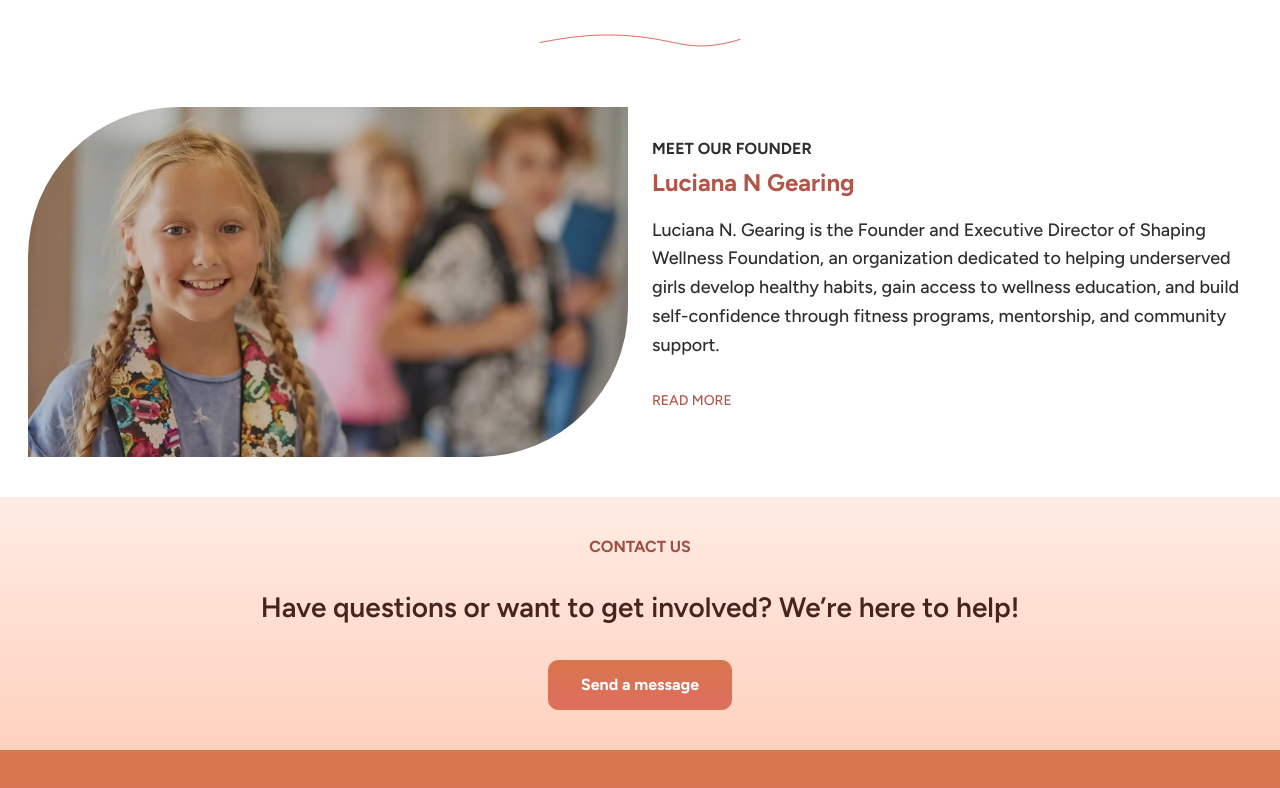
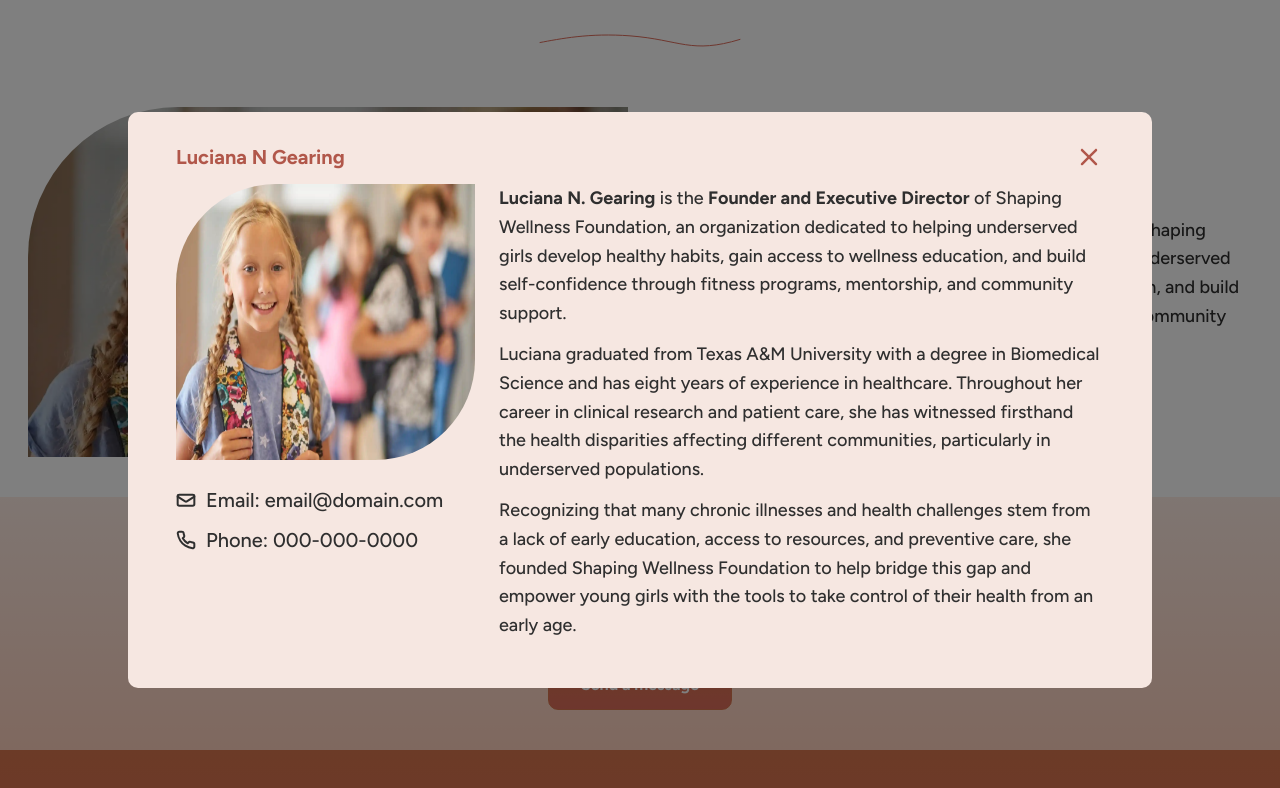
Before and after one commit to jayc-gh/Shaping-Wellness, a Next.js app: page /who-we-are in a window 1280 px wide. Both pictures are taken after a click on the button "READ MORE". Shown: the part 2237-3025 px from the top of the page. Built offline with nearby package versions, Linux system fonts and the light colour scheme; no server answers.

Commit message:
popups done

```diff
--- a/app/globals.css
+++ b/app/globals.css
@@ -174,6 +174,13 @@ h5 {
     line-height: 140%;
   }
 
+  .p2 {
+    font-size: 20px;
+    font-style: normal;
+    font-weight: 500;
+    line-height: 160%;
+  }
+
   .p3 {
     font-size: 18px;
     font-style: normal;
--- a/app/who-we-are/page.tsx
+++ b/app/who-we-are/page.tsx
@@ -9,8 +9,18 @@ import EarthHeart from '../../app/icons/earth-heart.svg';
 import HeartShake from '../../app/icons/heart-shake.svg';
 import Improvement from '../../app/icons/improvement.svg';
 import MeetOurFounder from '@/components/pages/who-we-are/meet-our-founder';
+import { useState, useRef } from 'react';
+import { useOutsideClick, useStopScroll } from '@/lib/functions';
 
 export default function WhoWeAre() {
+  const [popup, setPopup] = useState<boolean>(false);
+  const popupRef = useRef<HTMLDivElement | null>(null);
+
+  useOutsideClick(popupRef, () => setPopup(false));
+
+  // page fixed (not scrollable) when popup is open
+  useStopScroll(popup);
+
   return (
     <main className="flex flex-col w-full">
       <div
@@ -192,7 +202,7 @@ export default function WhoWeAre() {
               education, and build self-confidence through fitness programs,
               mentorship, and community support.
             </p>
-            <button className="link-btn !pl-0">
+            <button className="link-btn !pl-0" onClick={() => setPopup(!popup)}>
               <span className="p5 text-[#b1574a]">READ MORE</span>
             </button>
           </div>
@@ -209,6 +219,13 @@ export default function WhoWeAre() {
           </Link>
         </div>
       </div>
+      {popup ? (
+        <div className="popup-bg">
+          <div ref={popupRef}>
+            <MeetOurFounder setPopup={setPopup} />
+          </div>
+        </div>
+      ) : null}
     </main>
   );
 }
--- a/components/footer/bottom-footer/footerB.tsx
+++ b/components/footer/bottom-footer/footerB.tsx
@@ -1,7 +1,19 @@
+'use client';
+
 import Link from 'next/link';
 import PrivacyPolicy from '@/components/footer/bottom-footer/privacy-policy';
+import { useOutsideClick, useStopScroll } from '@/lib/functions';
+import { useState, useRef } from 'react';
 
 export default function FooterB() {
+  const [popup, setPopup] = useState<boolean>(false);
+  const popupRef = useRef<HTMLDivElement | null>(null);
+
+  useOutsideClick(popupRef, () => setPopup(false));
+
+  // page fixed (not scrollable) when popup is open
+  useStopScroll(popup);
+
   return (
     <div className="bot-footer-container">
       <div className="bot-footer-content-container">
@@ -10,7 +22,11 @@ export default function FooterB() {
           Wellness Foundation is a 501(c)(3) tax-exempt nonprofit organization.
         </p>
         <div className="bot-footer-right-container">
-          <p className="p6 thin underline cursor-pointer">Privacy Policy</p>
+          <button onClick={() => setPopup(!popup)}>
+            <span className="p6 thin underline cursor-pointer">
+              Privacy Policy
+            </span>
+          </button>
           <p className="p6 thin">|</p>
           <p className="p6 thin">
             Images by{' '}
@@ -37,6 +53,13 @@ export default function FooterB() {
           </p>
         </div>
       </div>
+      {popup ? (
+        <div className="popup-bg">
+          <div ref={popupRef}>
+            <PrivacyPolicy setPopup={setPopup} />
+          </div>
+        </div>
+      ) : null}
     </div>
   );
 }
--- a/components/footer/bottom-footer/privacy-policy.tsx
+++ b/components/footer/bottom-footer/privacy-policy.tsx
@@ -1,8 +1,77 @@
 'use client';
 
-import Close from '../../app/icons/close-color.svg';
-import Email from '../../app/icons/email-nofill-black.svg';
-import Phone from '../../app/icons/phone-nofill-black.svg';
-import Mailbox from '../../app/icons/mailbox-nofill-black.svg';
+import Close from '../../../app/icons/close-color.svg';
+import Email from '../../../app/icons/email-nofill-black.svg';
+import Phone from '../../../app/icons/phone-nofill-black.svg';
+import Mailbox from '../../../app/icons/mailbox-nofill-black.svg';
+import React from 'react';
 
-export default function PrivacyPolicy() {}
+interface StepProps {
+  setPopup: React.Dispatch<React.SetStateAction<boolean>>;
+}
+
+export default function PrivacyPolicy({ setPopup }: StepProps) {
+  return (
+    <div className="popup-container !w-[800px]">
+      <div className="popup-header-wrapper">
+        <h5 className="!text-[#B1574A]">Privacy Policy</h5>
+        <button className="cursor-pointer" onClick={() => setPopup(false)}>
+          <Close />
+        </button>
+      </div>
+      <div className="popup-text-wrapper">
+        <p className="p4">
+          Shaping Wellness Foundation values the support of our donors,
+          volunteers, and community members, and we are committed to protecting
+          their privacy.{' '}
+          <span className="!font-bold">
+            We do not sell, trade, or share any personal or donor information
+            with outside organizations.
+          </span>
+        </p>
+        <p className="p4">
+          To safeguard your data, Shaping Wellness Foundation has implemented
+          appropriate physical, electronic, and managerial procedures to prevent
+          unauthorized access, maintain data accuracy, and ensure the proper use
+          of the information we collect.
+        </p>
+        <p className="p4">
+          Any credit card or personal information provided through donations or
+          form submissions is used solely to process contributions or respond to
+          information requests.{' '}
+          <span className="!font-bold">
+            This information will not be disclosed, sold, rented, or shared with
+            any third party without the donor’s explicit consent.
+          </span>
+        </p>
+        <p className="p4">
+          If you wish to stop receiving communications from Shaping Wellness
+          Foundation, you may request to be removed from our mailing list at any
+          time. For record-keeping purposes, your donor history will remain in
+          our secure database, but you will no longer receive emails or physical
+          mailings from our organization.
+        </p>
+        <p className="p4 !font-bold">
+          To opt out of communications or to ask questions about our privacy
+          practices, please contact us at:
+        </p>
+      </div>
+      <div className="popup-image-wrapper">
+        <div className="popup-contact-wrapper">
+          <div className="popup-contact">
+            <Email />
+            <p className="p4">Email: email@domain.com</p>
+          </div>
+          <div className="popup-contact">
+            <Phone />
+            <p className="p4">Phone: 000-000-0000</p>
+          </div>
+          <div className="popup-contact">
+            <Mailbox />
+            <p className="p4">P.O. Box: 123 Main St</p>
+          </div>
+        </div>
+      </div>
+    </div>
+  );
+}
--- a/components/navbar/navbar.tsx
+++ b/components/navbar/navbar.tsx
@@ -7,6 +7,7 @@ import LogoSvg from '../../app/icons/LogoSVG.svg';
 import ArrowDown from '../../app/icons/Arrow-down.svg';
 import ArrowUpColor from '../../app/icons/Arrow-up-color.svg';
 import ArrowDownColor from '../../app/icons/Arrow-down-color.svg';
+import { useOutsideClick } from '@/lib/functions';
 
 export default function NavBar() {
   const [dropdown, setDropDown] = useState<string | null>(null);
@@ -24,21 +25,7 @@ export default function NavBar() {
     return () => window.removeEventListener('resize', handleResize);
   }, []);
 
-  useEffect(() => {
-    const handleOutsideClick = (e: MouseEvent) => {
-      if (
-        dropdownRef.current &&
-        !dropdownRef.current.contains(e.target as Node)
-      ) {
-        setDropDown(null);
-      }
-    };
-
-    document.addEventListener('mousedown', handleOutsideClick);
-    return () => {
-      document.removeEventListener('mousedown', handleOutsideClick);
-    };
-  }, []);
+  useOutsideClick(dropdownRef, () => setDropDown(null));
 
   // dropdown items array for future if we need to add more dropdowns
   const dropdownItems = [
--- a/components/pages/pages.css
+++ b/components/pages/pages.css
@@ -361,4 +361,72 @@
     gap: 24px;
     align-self: stretch;
   }
+
+  .popup-bg {
+    position: fixed;
+    inset: 0;
+    z-index: 999;
+    display: flex;
+    align-items: center;
+    justify-content: center;
+    background: linear-gradient(0deg, rgba(0, 0, 0, 0.5), rgba(0, 0, 0, 0.5));
+  }
+
+  .popup-container {
+    display: flex;
+    width: 1024px;
+    padding: 30px 48px 48px 48px;
+    flex-direction: column;
+    align-items: flex-start;
+    gap: 12px;
+    border-radius: 10px;
+    background: #f6e7e1;
+    color: var(--Primary-Neutral);
+  }
+
+  .popup-header-wrapper {
+    display: flex;
+    justify-content: space-between;
+    align-items: center;
+    align-self: stretch;
+  }
+
+  .popup-content-wrapper {
+    display: flex;
+    align-items: flex-start;
+    gap: 24px;
+    align-self: stretch;
+  }
+
+  .popup-image-wrapper {
+    display: flex;
+    width: 299px;
+    flex-direction: column;
+    justify-content: center;
+    align-items: flex-start;
+    gap: 24px;
+  }
+
+  .popup-contact-wrapper {
+    display: flex;
+    flex-direction: column;
+    align-items: flex-start;
+    gap: 8px;
+    align-self: stretch;
+  }
+
+  .popup-contact {
+    display: flex;
+    align-items: center;
+    gap: 10px;
+  }
+
+  .popup-text-wrapper {
+    display: flex;
+    flex-direction: column;
+    align-items: flex-start;
+    gap: 12px;
+    flex: 1 0 0;
+    align-self: stretch;
+  }
 }
--- a/components/pages/who-we-are/meet-our-founder.tsx
+++ b/components/pages/who-we-are/meet-our-founder.tsx
@@ -1,7 +1,69 @@
 'use client';
 
-import Close from '../../app/icons/close-color.svg';
-import Email from '../../app/icons/email-nofill-black.svg';
-import Phone from '../../app/icons/phone-nofill-black.svg';
+import Close from '../../../app/icons/close-color.svg';
+import Email from '../../../app/icons/email-nofill-black.svg';
+import Phone from '../../../app/icons/phone-nofill-black.svg';
+import Image from 'next/image';
+import React from 'react';
 
-export default function MeetOurFounder() {}
+interface StepProps {
+  setPopup: React.Dispatch<React.SetStateAction<boolean>>;
+}
+
+export default function MeetOurFounder({ setPopup }: StepProps) {
+  return (
+    <div className="popup-container">
+      <div className="popup-header-wrapper">
+        <h5 className="!text-[#B1574A]">Luciana N Gearing</h5>
+        <button className="cursor-pointer" onClick={() => setPopup(false)}>
+          <Close />
+        </button>
+      </div>
+      <div className="popup-content-wrapper">
+        <div className="popup-image-wrapper">
+          <Image
+            src="/images/DonationForm.webp"
+            width={299}
+            height={276}
+            alt="Picture of Founder"
+            style={{ aspectRatio: '13/12', borderRadius: '100px 0px' }}
+          />
+          <div className="popup-contact-wrapper">
+            <div className="popup-contact">
+              <Email />
+              <p className="p2">Email: email@domain.com</p>
+            </div>
+            <div className="popup-contact">
+              <Phone />
+              <p className="p2">Phone: 000-000-0000</p>
+            </div>
+          </div>
+        </div>
+        <div className="popup-text-wrapper">
+          <p className="p3">
+            <span className="!font-bold">Luciana N. Gearing</span> is the{' '}
+            <span className="!font-bold">Founder and Executive Director</span>{' '}
+            of Shaping Wellness Foundation, an organization dedicated to helping
+            underserved girls develop healthy habits, gain access to wellness
+            education, and build self-confidence through fitness programs,
+            mentorship, and community support.
+          </p>
+          <p className="p3">
+            Luciana graduated from Texas A&M University with a degree in
+            Biomedical Science and has eight years of experience in healthcare.
+            Throughout her career in clinical research and patient care, she has
+            witnessed firsthand the health disparities affecting different
+            communities, particularly in underserved populations.
+          </p>
+          <p className="p3">
+            Recognizing that many chronic illnesses and health challenges stem
+            from a lack of early education, access to resources, and preventive
+            care, she founded Shaping Wellness Foundation to help bridge this
+            gap and empower young girls with the tools to take control of their
+            health from an early age.
+          </p>
+        </div>
+      </div>
+    </div>
+  );
+}
```
Also changed, not shown: lib/functions.ts (+33 -1 lines).
